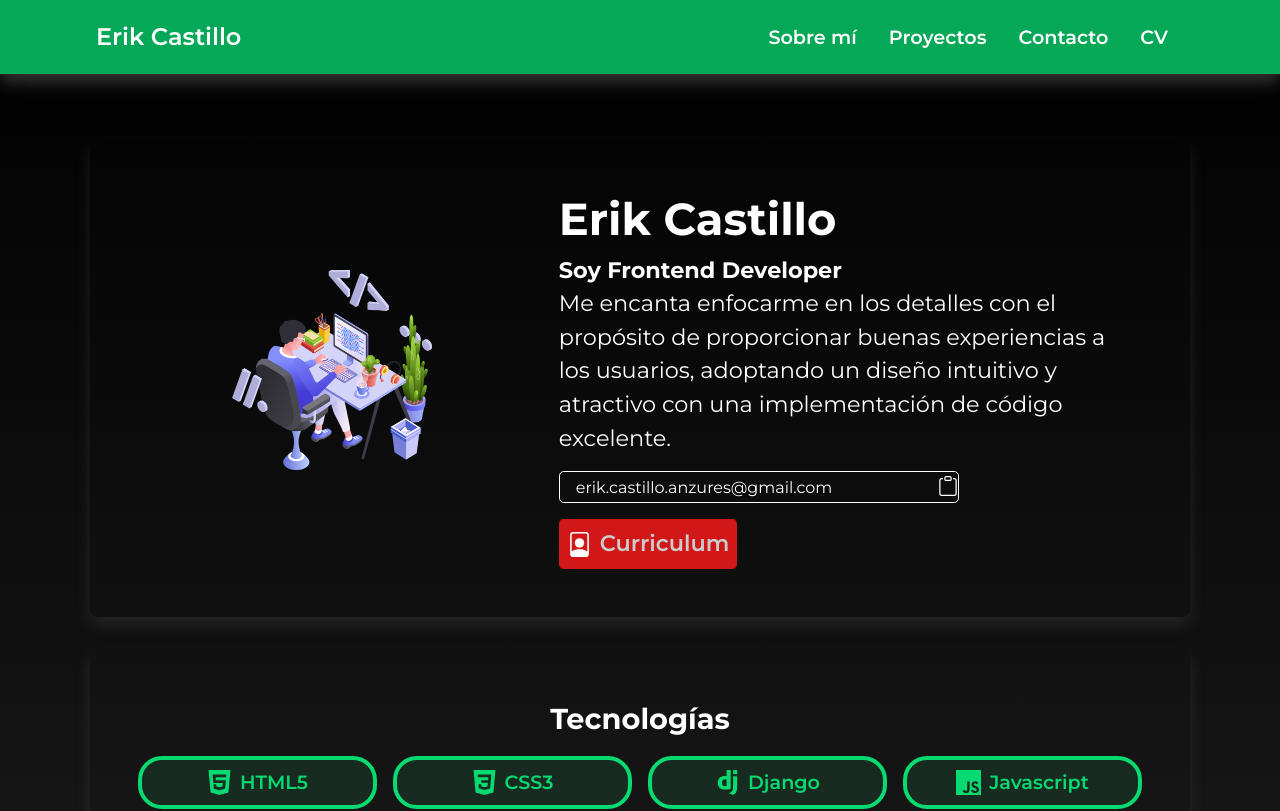
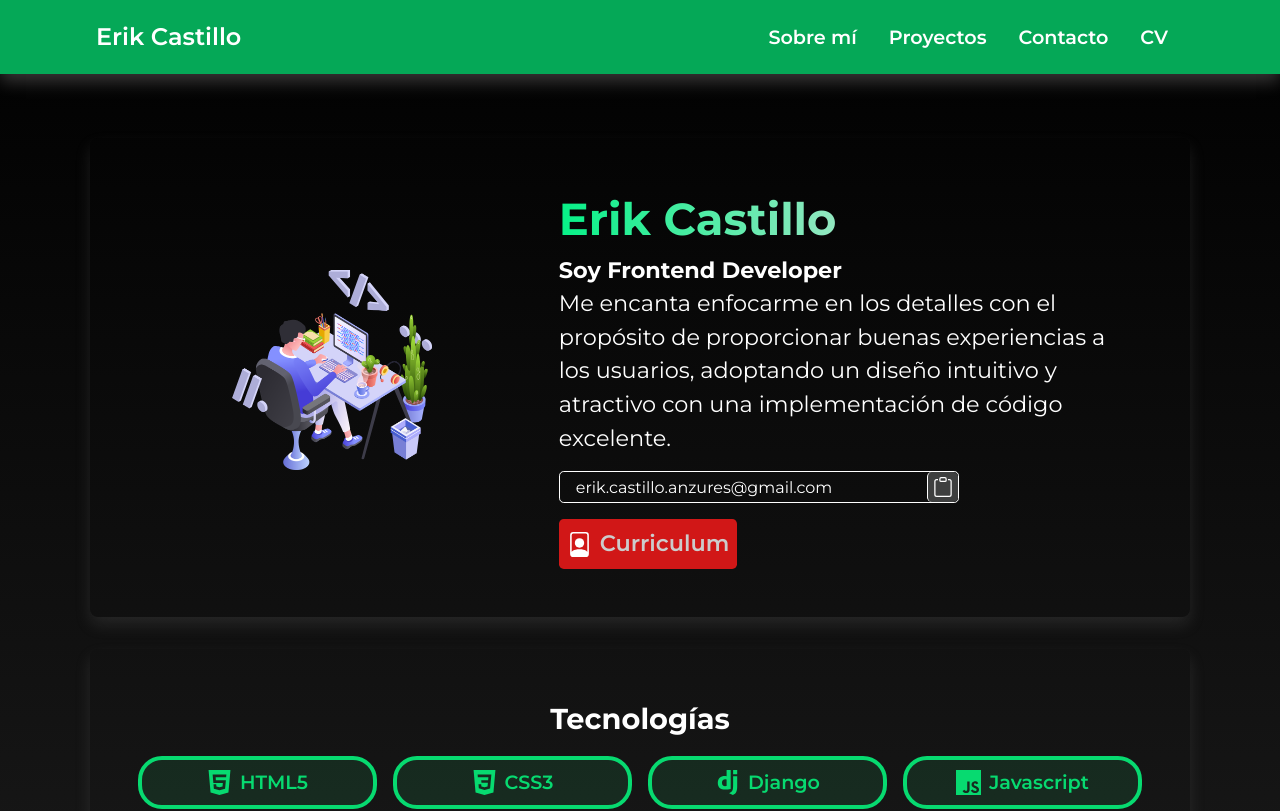
Before and after one commit to Erik5CA/portfolio, a React (Vite) app: page / in a window 1280 px wide. Shown: the top 811 px of the page. Built offline with nearby package versions, Linux system fonts and the light colour scheme.

Commit message:
added styles for name and animation when copy the email

```diff
--- a/src/styles/About.css
+++ b/src/styles/About.css
@@ -33,6 +33,14 @@
   flex-direction: column;
 }
 
+.name {
+  background: #06fa8c;
+  background: linear-gradient(to right, #06f187 0%, #e4e2e2 75%);
+  background-clip: border-box;
+  -webkit-background-clip: text;
+  -webkit-text-fill-color: transparent;
+}
+
 .container-contact-copy {
   display: flex;
   height: 2rem;
@@ -53,13 +61,29 @@
     border-radius: 0.5rem;
     font-size: 0.8rem;
   }
-  & img {
+  & .icon {
     /* width: 20%; */
+    display: flex;
+    align-items: center;
     background-color: rgb(62, 63, 63);
     border-radius: 0.3rem;
     border-left: 1px solid white;
     padding: 0.3rem;
     cursor: pointer;
+    transition: all 0.3s easy;
+  }
+}
+
+.copy {
+  animation: copy 0.6s ease-in-out forwards;
+}
+
+@keyframes copy {
+  0% {
+    transform: scale(0);
+  }
+  100% {
+    transform: scale(100%);
   }
 }
 
```
